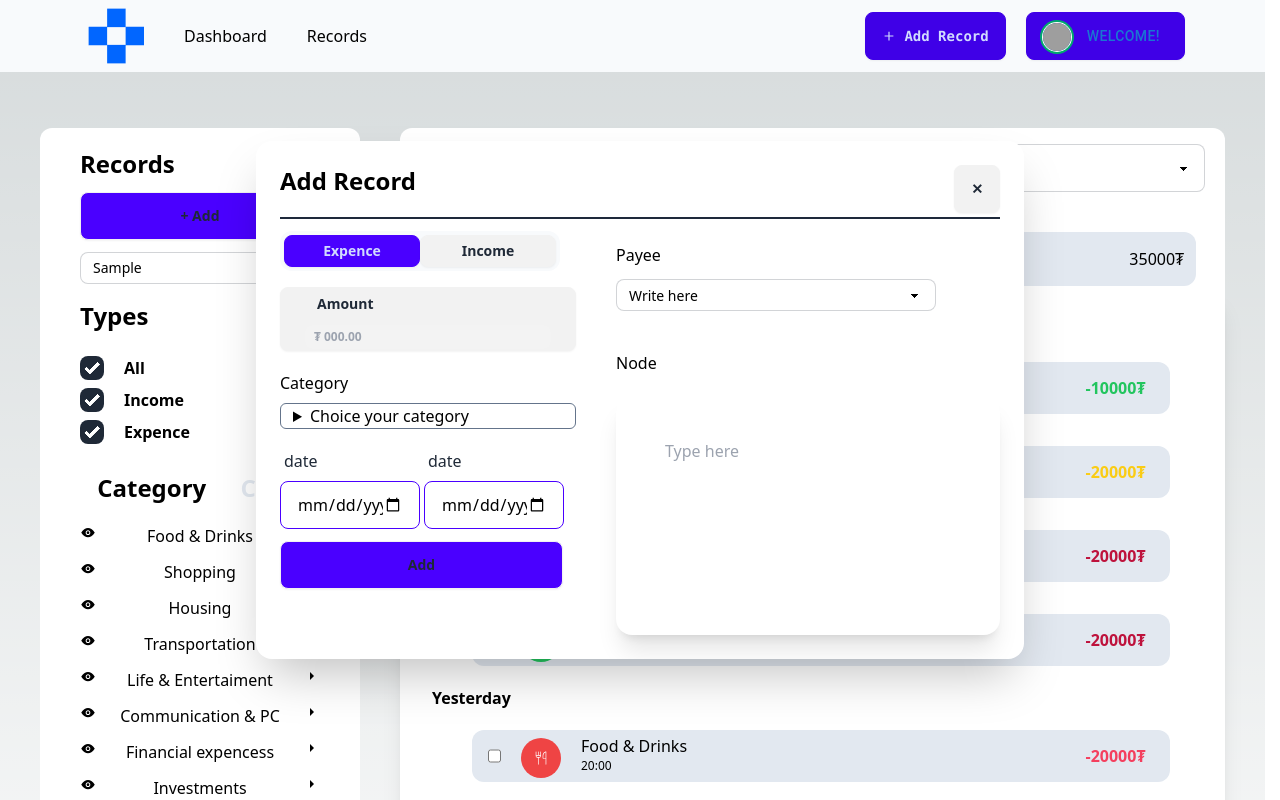
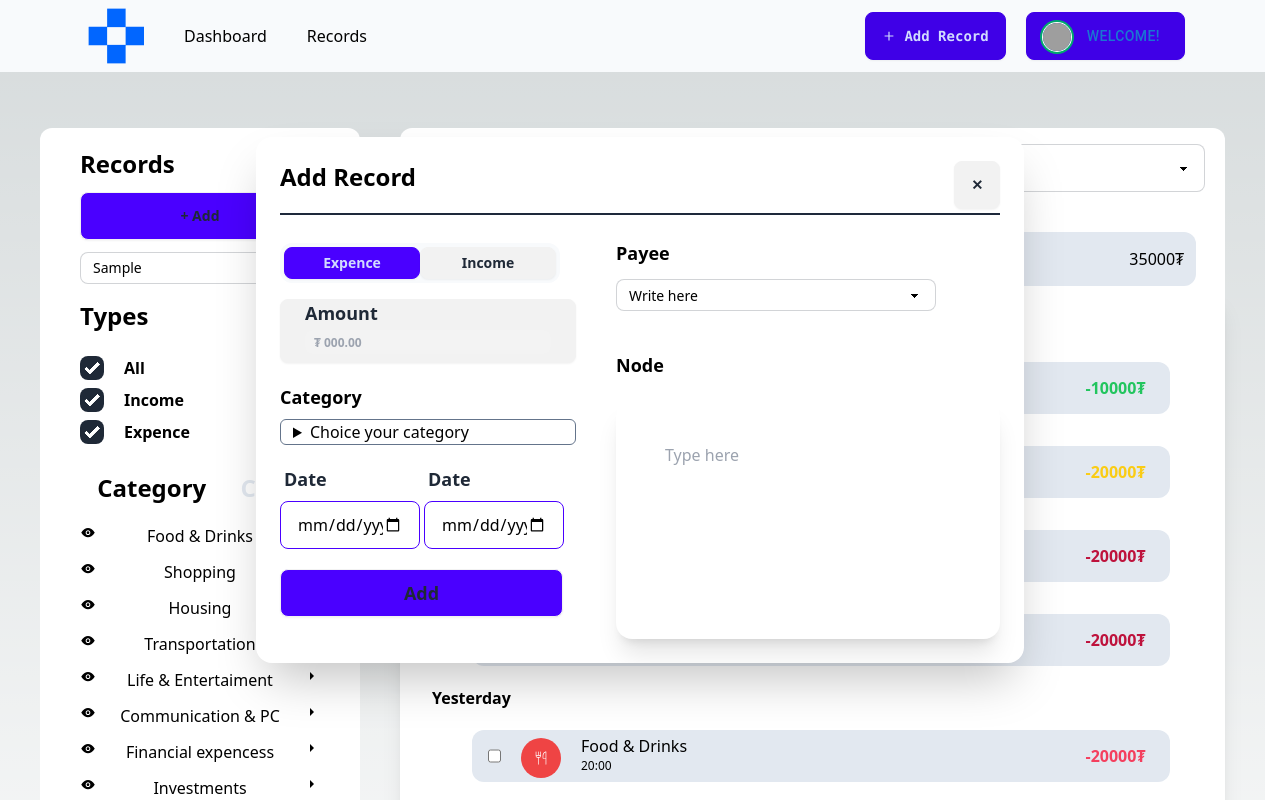
Before and after one commit to Galsanpuntsag/Income_Expence_Tracker, a Next.js app in the folder Front_end/: page /Record in a window 1280 px wide. Both pictures are taken after typing "Sample" into the empty fields and a click on the button "+ Add". Shown: the top 800 px of the page. Built offline with nearby package versions, Linux system fonts and the light colour scheme; grey boxes are pictures that could not be loaded; some icons are missing.

Commit message:
expence Add category

```diff
--- a/Front_end/components/Category/AddCtgry.jsx
+++ b/Front_end/components/Category/AddCtgry.jsx
@@ -54,9 +54,8 @@ const AddCtgry = ({ open, handleClose }) => {
   const handleChange = (event) => {
     setDisplayIcon(event.target.value);
   };
-
   return (
-    <dialog open={open} id="my_modal_3" className="modal">
+    <dialog open={open} className="modal">
       <div className="modal-box">
         <form method="dialog">
           <button
--- a/Front_end/components/ModalForm/Expence.jsx
+++ b/Front_end/components/ModalForm/Expence.jsx
@@ -1,8 +1,14 @@
 import React, { useState } from "react";
 import PayNote from "./PayNote";
-import SelectCtgry from "./SelectCtgry";
+import SelectIcons from "./SelectIcons";
 
-const Expence = ({ showExpense, setShowExpence, setShowIncome }) => {
+const Expence = ({
+  showExpense,
+  setShowExpence,
+  setShowIncome,
+  open,
+  handleClose,
+}) => {
   const handleChange = (e) => {};
   const [change, setChange] = useState("");
 
@@ -10,7 +16,7 @@ const Expence = ({ showExpense, setShowExpence, setShowIncome }) => {
     <div className={`flex ${showExpense}`}>
       <div>
         <div className="flex flex-col">
-          <div className="bg-slate-50 2xl:mt-5 p-1 mt-3 max-w-xs lg:max-w-[280px] rounded-xl 2xl:max-w-sm">
+          <div className="bg-slate-50 2xl:mt-5 p-1 mt-7 max-w-xs lg:max-w-[280px] rounded-xl 2xl:max-w-sm">
             <button className="btn btn-sm btn-primary w-1/2">Expence</button>
             <button
               className="btn btn-sm w-1/2"
@@ -24,8 +30,8 @@ const Expence = ({ showExpense, setShowExpence, setShowIncome }) => {
             </button>
           </div>
           <div className="">
-            <button className="btn btn-lg flex justify-start max-w-xs mt-4">
-              <h className="ml-3 mt-1 text-sm">Amount</h>
+            <button className="btn btn-lg pb-2 flex justify-start max-w-sm mt-4">
+              <h className="text-md mt-1 font-semibold">Amount</h>
               <input
                 type="text"
                 placeholder="₮ 000.00"
@@ -35,14 +41,16 @@ const Expence = ({ showExpense, setShowExpence, setShowIncome }) => {
           </div>
         </div>
         <div className=" mt-5">
-          <h>Category</h>
-          <SelectCtgry />
+          <h className="text-lg font-semibold">Category</h>
+          <SelectIcons open={open} handleClose={handleClose} />
         </div>
         <div className="flex gap-1 mt-3"> </div>
         <div className="flex gap-1 max-w-xs">
           <div className="">
             <label className="label">
-              <span className="text-base label-text">date</span>
+              <span className="text-lg font-semibold text-base label-text">
+                Date
+              </span>
             </label>
             <input
               name="birthDate"
@@ -54,7 +62,9 @@ const Expence = ({ showExpense, setShowExpence, setShowIncome }) => {
           </div>
           <div className="">
             <label className="label">
-              <span className="text-base label-text">date</span>
+              <span className="text-lg font-semibold text-base label-text">
+                Date
+              </span>
             </label>
             <input
               name="birthDate"
@@ -65,8 +75,8 @@ const Expence = ({ showExpense, setShowExpence, setShowIncome }) => {
             />
           </div>
         </div>
-        <div className="mt-3">
-          <button className="btn bg-primary w-full lg:max-w-[283px] 2xl:max-w-xs ">
+        <div className="mt-5">
+          <button className="btn bg-primary w-full text-lg font-semibold lg:max-w-[283px] 2xl:max-w-xs ">
             Add
           </button>
         </div>
--- a/Front_end/components/ModalForm/Modal.jsx
+++ b/Front_end/components/ModalForm/Modal.jsx
@@ -23,6 +23,8 @@ const Modal = ({ open, handleClose }) => {
             showIncome={showIncome}
             showExpense={showExpense}
             setShowIncome={setShowIncome}
+            open={open}
+            handleClose={handleClose}
           />
           <Income
             setShowExpence={setShowExpence}
--- a/Front_end/components/ModalForm/PayNote.jsx
+++ b/Front_end/components/ModalForm/PayNote.jsx
@@ -4,7 +4,7 @@ const PayNote = () => {
   return (
     <div className="lg:mt-3 lg:ml-10">
       <div className="flex flex-col">
-        <h className="mt-3">Payee</h>
+        <h className="mt-3 text-lg font-semibold">Payee</h>
         <select className="select select-bordered select-sm w-full max-w-xs mt-3">
           <option disabled selected>
             Write here
@@ -15,7 +15,7 @@ const PayNote = () => {
         </select>
       </div>
       <div className="flex-col mt-10">
-        <h1 className="mb-5">Node</h1>
+        <h1 className="mb-5 text-lg font-semibold">Node</h1>
         <div className="card w-96 h-[200px] lg:h-[240px] bg-base-100 shadow-xl ">
           <div className="  card-body">
             <input
--- a/Front_end/components/ModalForm/SelectCtgry.jsx
+++ /dev/null
@@ -1,18 +0,0 @@
-import React from "react";
-import SelectIcons from "./SelectIcons";
-
-const SelectCtgry = () => {
-  return (
-    <details>
-      <summary className="border-slate-500 pl-3 rounded-md mt-2 border">
-        Choice your category
-      </summary>
-      <p className="text-xl">+ add</p>
-      <p className="flex">
-        <SelectIcons />
-      </p>
-    </details>
-  );
-};
-
-export default SelectCtgry;
--- a/Front_end/components/ModalForm/SelectIcons.jsx
+++ b/Front_end/components/ModalForm/SelectIcons.jsx
@@ -1,11 +1,14 @@
-import React from "react";
+import React, { useState } from "react";
+import AddCtgry from "../Category/AddCtgry";
 
 import { FaHome, FaGift, FaTaxi, FaWineGlassAlt } from "react-icons/fa";
 import { IoIosFitness } from "react-icons/io";
+import { FaPlusCircle } from "react-icons/fa";
 
 import { PiForkKnifeFill, PiTShirtFill } from "react-icons/pi";
 
-const SelectIcons = () => {
+const SelectIcons = ({ open, handleClose }) => {
+  // console.log("CLICK", onChange);
   const Icons = [
     {
       name: "Home",
@@ -43,9 +46,28 @@ const SelectIcons = () => {
       color: "text-green-500",
     },
   ];
+
   return (
-    <div>
-      <button className="w-full font-normal flex  items-center my-4  gap-3">
+    <details>
+      <summary className="border-slate-500 pl-3 rounded-md mt-2 border">
+        Choice your category
+      </summary>
+      <div className="flex gap-3 ml-1 mt-3 border-b-2 border-slate-500">
+        <div className="text-primary mt-1 ">
+          {" "}
+          <FaPlusCircle size={24} />
+        </div>
+        <button
+          className="text-xl ml-1 mb-2"
+          onClick={() => {
+            return <AddCtgry />;
+          }}
+        >
+          Add category
+        </button>
+      </div>
+      <p className="flex">
+        <button className="w-full font-normal flex ml-3 items-center my-2 gap-3">
           <div className="flex flex-col gap-3">
             {Icons.map((el) => {
               return (
@@ -60,7 +82,8 @@ const SelectIcons = () => {
             })}
           </div>
         </button>
-    </div>
+      </p>
+    </details>
   );
 };
 
--- a/Front_end/pages/Record/index.jsx
+++ b/Front_end/pages/Record/index.jsx
@@ -1,7 +1,6 @@
 import React, { useState } from "react";
 import Records from "@/components/Category";
 import Navbar from "@/components/Navbar";
-import { Context } from "react";
 
 const Record = () => {
   const [open, setOpen] = useState(false);
--- a/Front_end/pages/index.js
+++ b/Front_end/pages/index.js
@@ -2,6 +2,7 @@ import React, { useState } from "react";
 import Dashboard from "@/components/Dashboard";
 import Navbar from "@/components/Navbar";
 import Modal from "@/components/ModalForm/Modal";
+import AddCtgry from "@/components/Category/AddCtgry";
 
 export default function Home() {
   const [open, setOpen] = useState(false);
@@ -19,6 +20,7 @@ export default function Home() {
       <div clasName="bg-slate-200 flex flex-col justify-center ">
         <Dashboard />
         <Modal open={open} handleClose={handleClose} />
+        {/* <AddCtgry open={open} handleClose={handleClose} /> */}
       </div>
     </main>
   );
```
Lines whose indentation alone changed are shown as unchanged.
